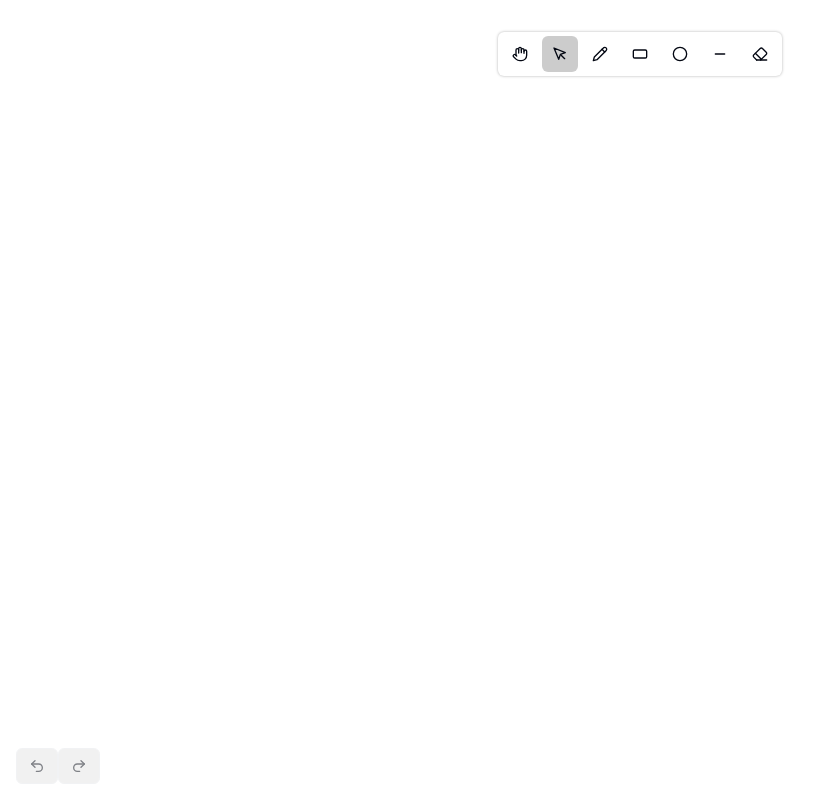
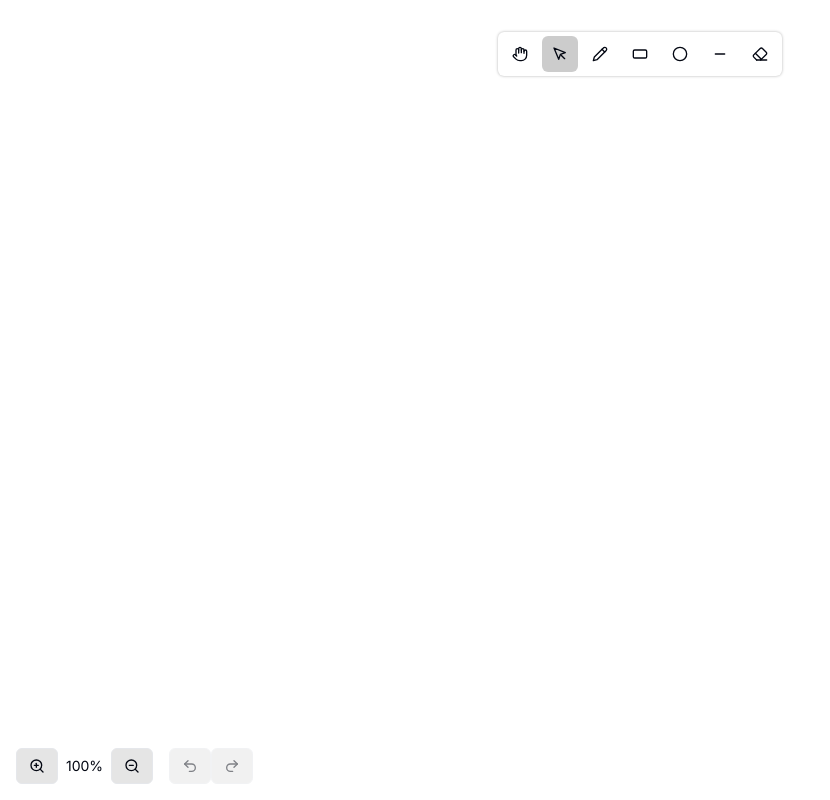
Before and after one commit to Seer7-SWE/excalidraw-clone, a Next.js app: page / in a window 1280 px wide. Shown: the whole page, without its empty margins (0-830 px from the left). Built offline with nearby package versions, Linux system fonts and the light colour scheme.

Commit message:
added zoom

```diff
--- a/app/_components/canvas.tsx
+++ b/app/_components/canvas.tsx
@@ -16,8 +16,9 @@ import { getSvgPathFromStroke, getElementAtPosition, eraseElement, getCoordinate
 import { DrawnElementType, ShapesType } from "@/types";
 import { cursorState, strokeWidthState, toolState } from "@/state";
 import { Button } from "@/components/ui/button";
-import { Redo2, Undo2 } from "lucide-react";
+import { Redo2, Undo2, ZoomIn, ZoomOut } from "lucide-react";
 import { useUndoRedo } from "@/hooks/use-undo-redo";
+import { useZoom } from "@/hooks/use-zoom";
 
 export type PositionStatusType = "inside" | "outside" | "boundary";
 
@@ -115,6 +116,7 @@ export const Canvas = () => {
     const { drawFreehand, isDrawing, startFreehandDrawing, stopFreehandDrawing } = useFreehand();
 
     const { undo, redo, push, state: drawnElements, canUndo, canRedo } = useUndoRedo([]);
+    const { zoomIn, zoomOut, scale, scaleOffset, setScaleOffset, resetZoom } = useZoom();
 
     const updateElementPosition = (
         id: number,
@@ -136,7 +138,7 @@ export const Canvas = () => {
     };
 
     const handleShapeDraw = (shapeType: ShapesType, event: React.MouseEvent) => {
-        const { clientX, clientY } = event;
+        const { clientX, clientY } = getCoordinates(event, panOffset, scale, scaleOffset);
         const newId = drawnElements.length;
 
         const shape = startDrawingShapes(newId, clientX, clientY, clientX, clientY, shapeType);
@@ -149,7 +151,7 @@ export const Canvas = () => {
     const handleMouseDown = {
         pan: startPanning,
         select: (event: React.MouseEvent) => {
-            const { clientX, clientY } = event;
+            const { clientX, clientY } = getCoordinates(event, panOffset, scale, scaleOffset);
 
             const { positionStatus, element } = getElementAtPosition(
                 clientX,
@@ -174,7 +176,7 @@ export const Canvas = () => {
             }
         },
         draw: (event: React.MouseEvent) => {
-            const { clientX, clientY } = event;
+            const { clientX, clientY } = getCoordinates(event, panOffset, scale, scaleOffset);
             const newId = drawnElements.length;
 
             const pencilDraw = drawFreehand(newId, clientX, clientY);
@@ -193,7 +195,7 @@ export const Canvas = () => {
             push([...drawnElements, pencilDrawnElement]);
         },
         erase: (event: React.MouseEvent) => {
-            const { clientX, clientY } = event;
+            const { clientX, clientY } = getCoordinates(event, panOffset, scale, scaleOffset);
 
             const elementToErase = getElementAtPosition(clientX, clientY, drawnElements);
             if (elementToErase.positionStatus === "boundary") {
@@ -226,7 +228,7 @@ export const Canvas = () => {
 
     const onMouseMove = (event: React.MouseEvent) => {
         // Make it like onMouseDown
-        const { clientX, clientY } = getCoordinates(event, panOffset);
+        const { clientX, clientY } = getCoordinates(event, panOffset, scale, scaleOffset);
         if (drawnElements.length < 0) return;
 
         if (isDrawing) {
@@ -308,8 +310,17 @@ export const Canvas = () => {
 
         if (ctx) {
             ctx.clearRect(0, 0, canv.width, canv.height);
+
+            const scaledWidth = canv.width * scale;
+            const scaledHeight = canv.height * scale;
+
+            const scaledOffsetX = (scaledWidth - canv.width) / 2;
+            const scaledOffsetY = (scaledHeight - canv.height) / 2;
+            setScaleOffset({ x: scaledOffsetX, y: scaledOffsetY });
+
             ctx.save();
-            ctx.translate(panOffset.x, panOffset.y);
+            ctx.translate(panOffset.x * scale - scaledOffsetX, panOffset.y * scale - scaledOffsetY);
+            ctx.scale(scale, scale);
 
             drawnElements.forEach((element) => {
                 drawOnCanvas(element, roughCanv, ctx);
@@ -317,7 +328,7 @@ export const Canvas = () => {
 
             ctx.restore();
         }
-    }, [panOffset.x, panOffset.y, drawnElements, strokeWidth]);
+    }, [panOffset.x, panOffset.y, drawnElements, strokeWidth, scale, setScaleOffset]);
 
     useEffect(() => {
         if (canvasRef.current) {
@@ -371,7 +382,30 @@ export const Canvas = () => {
                 height={window.innerHeight}
             />
 
-            <div className="absolute z-50 bottom-4 left-4">
+            <div className="absolute z-50 bottom-4 left-4 space-x-4 flex items-center">
+                <div className="flex items-center space-x-2">
+                    <Button
+                        onClick={zoomIn}
+                        className="bg-neutral-200"
+                        size="sm"
+                        variant={"outline"}
+                    >
+                        <ZoomIn className="w-4 h-4" />
+                    </Button>
+                    <p className="text-sm cursor-pointer" onClick={resetZoom}>
+                        {new Intl.NumberFormat("en-GB", { style: "percent" }).format(scale)}
+                    </p>
+                    <Button
+                        onClick={zoomOut}
+                        className="bg-neutral-200"
+                        size="sm"
+                        variant={"outline"}
+                    >
+                        <ZoomOut className="w-4 h-4" />
+                    </Button>
+                </div>
+
+                <div>
                     <Button
                         disabled={!canUndo}
                         onClick={onUndo}
@@ -391,6 +425,7 @@ export const Canvas = () => {
                         <Redo2 className="w-4 h-4" />
                     </Button>
                 </div>
+            </div>
         </>
     );
 };
--- /dev/null
+++ b/hooks/use-zoom.ts
@@ -0,0 +1,25 @@
+"use client";
+import { useState } from "react";
+
+export const useZoom = () => {
+    const [scale, setScale] = useState<number>(1);
+    const [scaleOffset, setScaleOffset] = useState({ x: 0, y: 0 });
+
+    const zoomIn = () => {
+        if (scale < 2) {
+            setScale((prev) => prev + 0.1);
+        }
+    };
+
+    const zoomOut = () => {
+        if (scale > 0.5) {
+            setScale((prev) => prev - 0.1);
+        }
+    };
+
+    const resetZoom = () => {
+        setScale(1);
+    };
+
+    return { zoomIn, zoomOut, scale, scaleOffset, setScaleOffset, resetZoom };
+};
--- a/utils.ts
+++ b/utils.ts
@@ -86,9 +86,14 @@ export const eraseElement = (toErase: DrawnElementType, from: DrawnElementType[]
     return from.filter(({ id }) => id !== toEraseId);
 };
 
-export const getCoordinates = (event: any, panOffset: { x: number; y: number }) => {
-    const clientX = event.clientX - panOffset.x;
-    const clientY = event.clientY - panOffset.y;
+export const getCoordinates = (
+    event: any,
+    panOffset: { x: number; y: number },
+    scale: number,
+    scaleOffset: { x: number; y: number }
+) => {
+    const clientX = (event.clientX - panOffset.x * scale + scaleOffset.x) / scale;
+    const clientY = (event.clientY - panOffset.y * scale + scaleOffset.y) / scale;
 
     return { clientX, clientY };
 };
```
Lines whose indentation alone changed are shown as unchanged.
